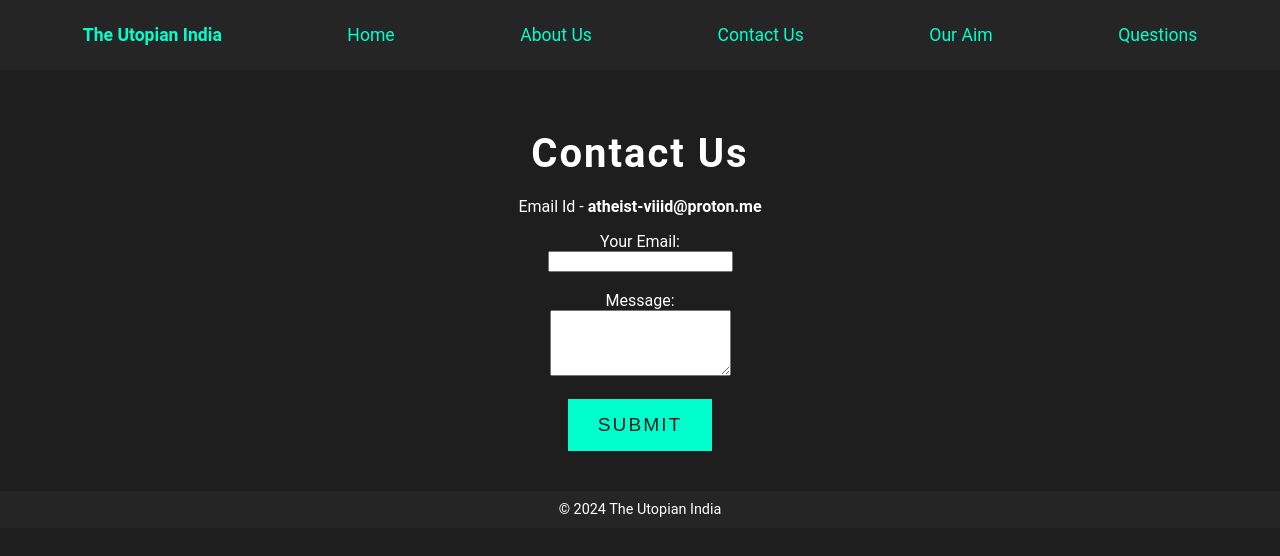
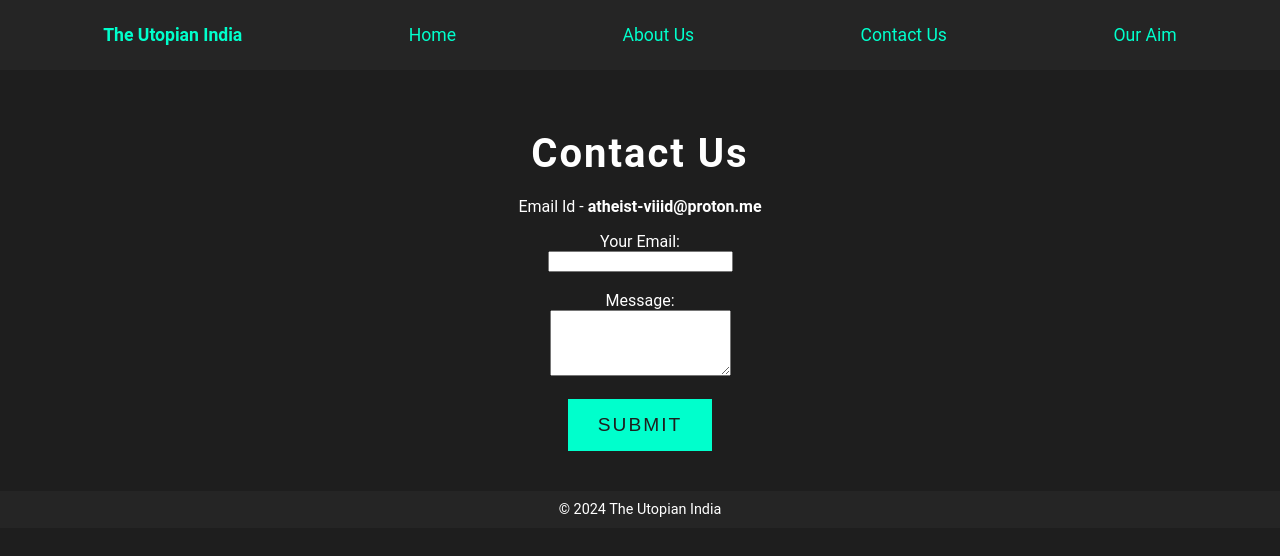
Before and after one commit to Utopian-India/Utopian-India.github.io, a plain HTML site: page contact.html in a window 1280 px wide. Drawn offline with Linux system fonts and the light colour scheme.

Commit message:
Update contact.html

```diff
--- a/contact.html
+++ b/contact.html
@@ -20,7 +20,6 @@
     <a href="about.html">About Us</a>
     <a href="contact.html">Contact Us</a>
     <a href="our-aim.html">Our Aim</a>
-    <a href="#questions">Questions</a>
   </nav>
 
   <!-- Main Content Section -->
```
